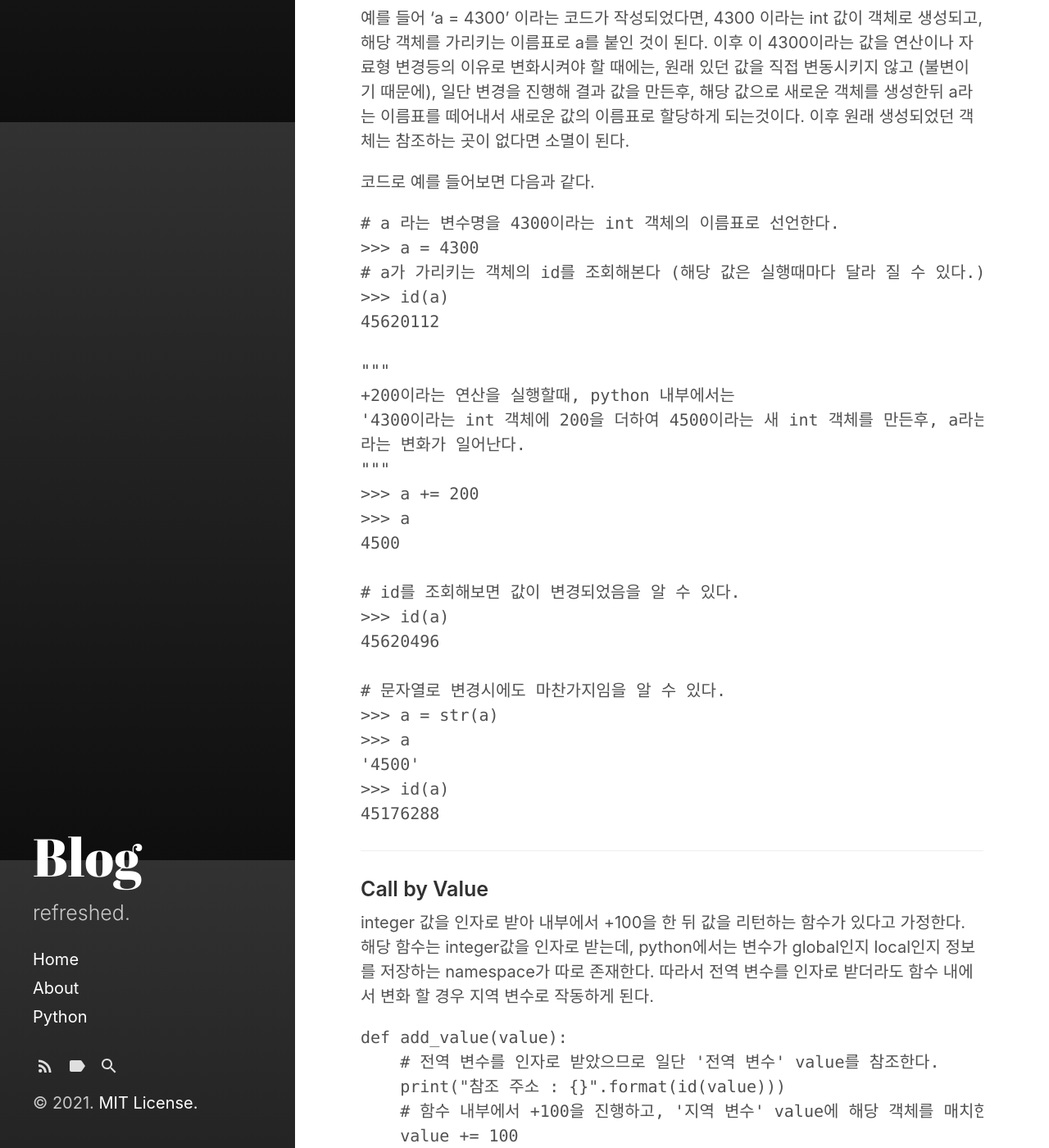
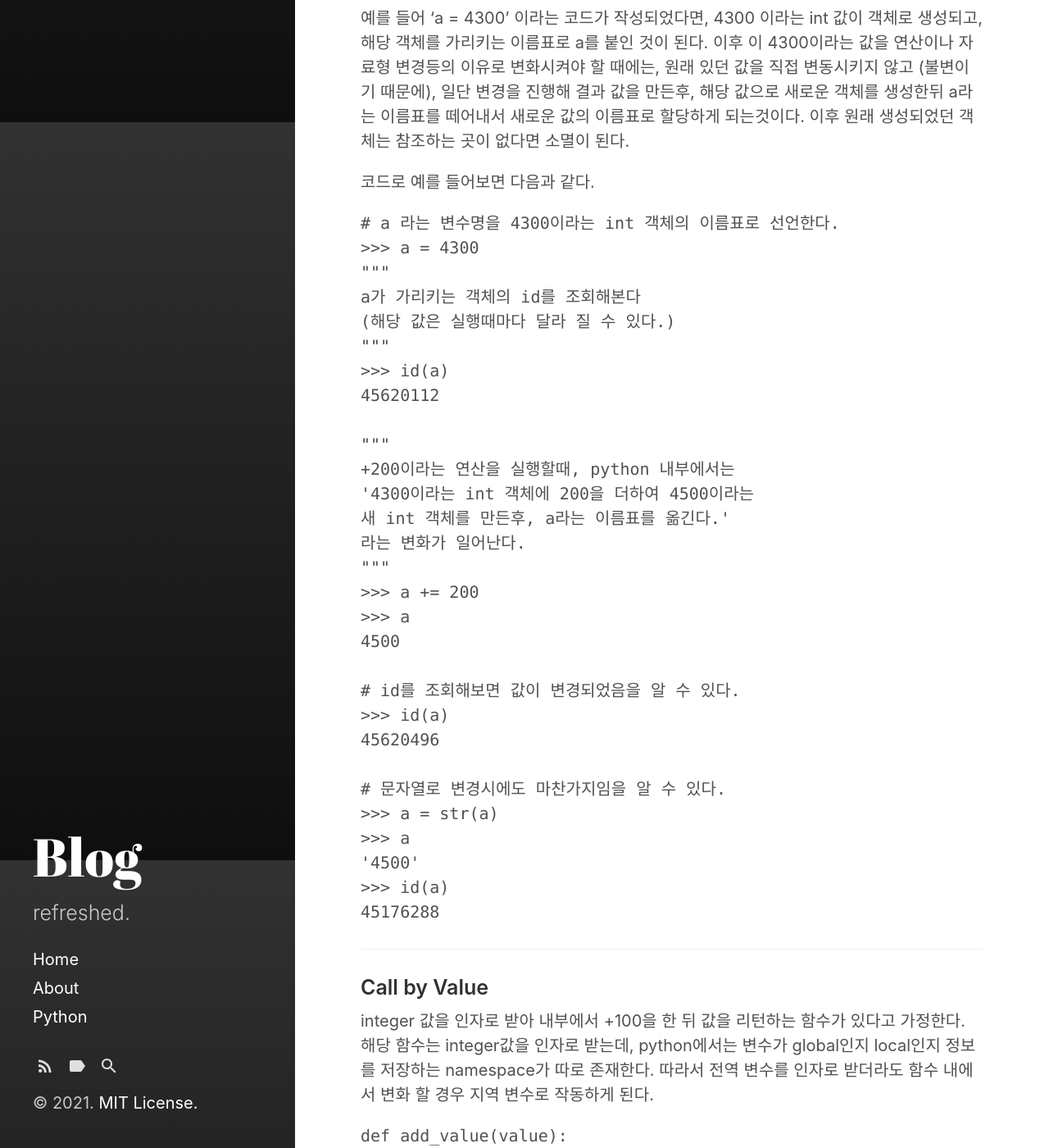
Before and after one commit to yonghwanjang0/yonghwanjang0.github.io, a Jekyll site: the page built from _posts/2021-05-15-[Python] Call by Reference, Call by Value.md, in a window 1280 px wide and 1400 px high, scrolled down 751 px. Shown: the whole window at 82% size. Built offline with Jekyll 4.4.1, drawn with Linux system fonts in a browser that asks for light colours; some of the changed text lies outside the part shown.

Commit message:
Reference, Value modified

````diff
--- a/_posts/2021-05-15-[Python] Call by Reference, Call by Value.md
+++ b/_posts/2021-05-15-[Python] Call by Reference, Call by Value.md
@@ -27,13 +27,17 @@ Python의 변수는 값을 메모리에 할당하는 상자가 아닌, '만들
 ```{.python}
 # a 라는 변수명을 4300이라는 int 객체의 이름표로 선언한다.
 >>> a = 4300
-# a가 가리키는 객체의 id를 조회해본다 (해당 값은 실행때마다 달라 질 수 있다.)
+"""
+a가 가리키는 객체의 id를 조회해본다
+(해당 값은 실행때마다 달라 질 수 있다.)
+"""
 >>> id(a)
 45620112
 
 """
 +200이라는 연산을 실행할때, python 내부에서는
-'4300이라는 int 객체에 200을 더하여 4500이라는 새 int 객체를 만든후, a라는 이름표를 옮긴다.'
+'4300이라는 int 객체에 200을 더하여 4500이라는
+새 int 객체를 만든후, a라는 이름표를 옮긴다.'
 라는 변화가 일어난다.
 """
 >>> a += 200
@@ -59,9 +63,15 @@ integer 값을 인자로 받아 내부에서 +100을 한 뒤 값을 리턴하는
 
 ```{.python}
 def add_value(value):
-    # 전역 변수를 인자로 받았으므로 일단 '전역 변수' value를 참조한다.
+    """
+    전역 변수를 인자로 받았으므로
+    일단 '전역 변수' value를 참조한다.
+    """
     print("참조 주소 : {}".format(id(value)))
-    # 함수 내부에서 +100을 진행하고, '지역 변수' value에 해당 객체를 매치한다.
+    """
+    함수 내부에서 +100을 진행하고,
+    '지역 변수' value에 해당 객체를 매치한다.
+    """
     value += 100
     # 따라서 여기서는 '지역 변수' value를 참조하게 된다.
     print("더하기 연산 이후 참조 주소 : {}".format(id(value)))
@@ -74,11 +84,14 @@ def add_value(value):
 >>> value = add_value(value)
 참조 주소 : 45620208
 더하기 연산 이후 참조 주소 : 48312400
-# 연산 이전의 print 에서는 전역 변수가, 이후의 print 에서는 지역 변수가 참조된 것을 볼 수 있다.
-
+"""
+연산 이전의 print 에서는 전역 변수가,
+이후의 print 에서는 지역 변수가 참조된 것을 볼 수 있다.
+"""
 """
 지역 변수로 만들어진 4400이라는 int 객체에 value 이름표를 옮겼다.
-value가 참조하는 객체 주소가 add_value 함수에서 만들어진 지역 변수의 주소로 변화한 것을 볼 수 있다.
+value가 참조하는 객체 주소가 add_value 함수에서 만들어진
+지역 변수의 주소로 변화한 것을 볼 수 있다.
 """
 >>> value
 4400
@@ -108,9 +121,17 @@ def append_value(data_list):
 >>> append_value(a)
 리스트 주소 : 46223560
 append 이후 리스트 주소 : 46223560
-# a라는 리스트를 함수에서 전달받아, 함수내에서 "new"라는 문자열을 추가했지만 참조하는 객체의 주소에는 변화가 없다.
+"""
+a라는 리스트를 함수에서 전달받아,
+함수내에서 "new"라는 문자열을 추가했지만
+참조하는 객체의 주소에는 변화가 없다.
+"""
 
-# 함수에서 별도의 리턴값을 받지 않았지만, a라는 list 자료형에 함수 내에서 추가한 "new"가 추가 되어있는 것을 확인 할 수 있다.
+"""
+함수에서 별도의 리턴값을 받지 않았지만,
+a라는 list 자료형에 함수 내에서 추가한
+"new"가 추가 되어있는 것을 확인 할 수 있다.
+"""
 >>> a
 ['new']
 >>> id(a)
````
